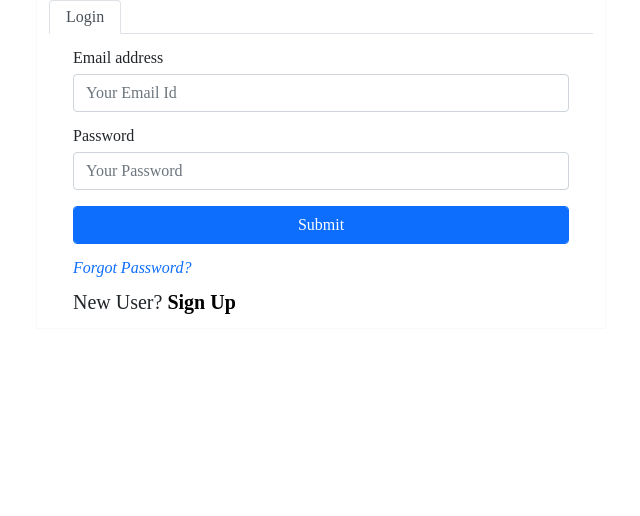
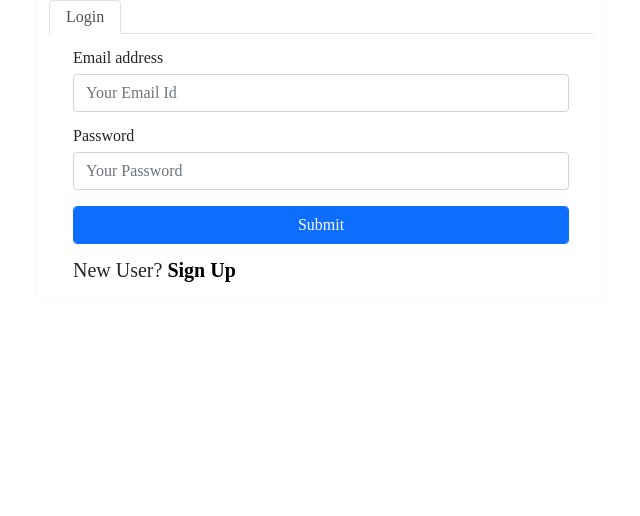
Before and after one commit to SophieaSharma/tcd, a PHP site: page /login.php in a window 1280 px wide. Shown: the part 121-637 px from the top of the page, without its empty margins (319-959 px from the left). Run offline with PHP 8.4, Linux system fonts and the light colour scheme.

Commit message:
minor changes done

```diff
--- a/login.php
+++ b/login.php
@@ -49,8 +49,8 @@ require_once "SQL_queries/login_query.php";
                          </div>
                      </form>
                      <div class="mb-3">
-                         <p class="fs-6"><a href="" style="text-decoration: none;  font-style: italic;"> Forgot Password? </a></p>
-                         <br>
+                         <!--<p class="fs-6"><a href="" style="text-decoration: none;  font-style: italic;"> Forgot Password? </a></p>
+                         <br>-->
                          <p class="fs-5">New User?<a href="signup.php" style="text-decoration: none; font-weight: bold; color: black;"> Sign Up </a></p>
                      </div>
                  </div>
--- a/myAccount.php
+++ b/myAccount.php
@@ -55,7 +55,6 @@ GLOBAL $connection,$getId;
             $alreadyEmail=$row['email_id'];
             $alreadyPassword=$row['password'];
             ?>
-           <img src="img/cake1.jpeg" alt="" class="mx-auto d-block my-3 img-thumbnail rounded-circle" >
 
            <div class="row">
                <div class="col-12"> <ul class="list-group">
```
